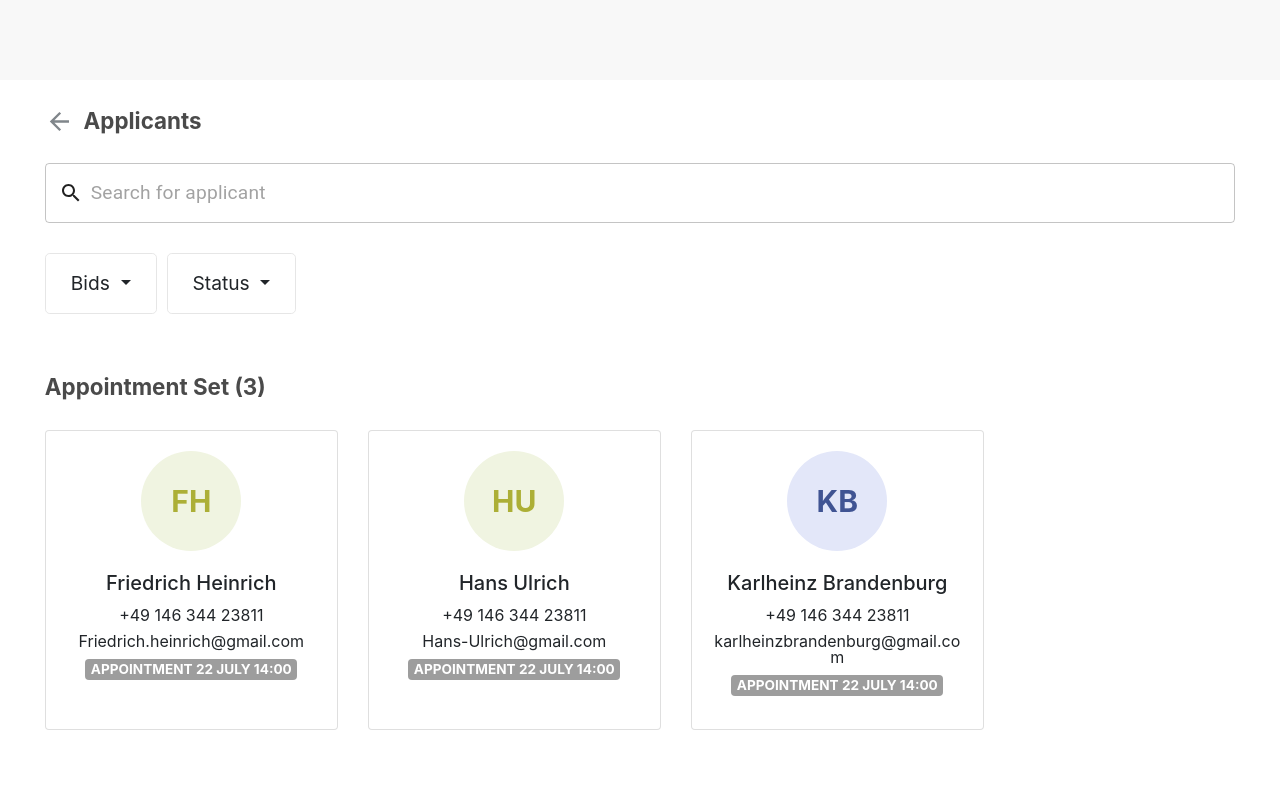
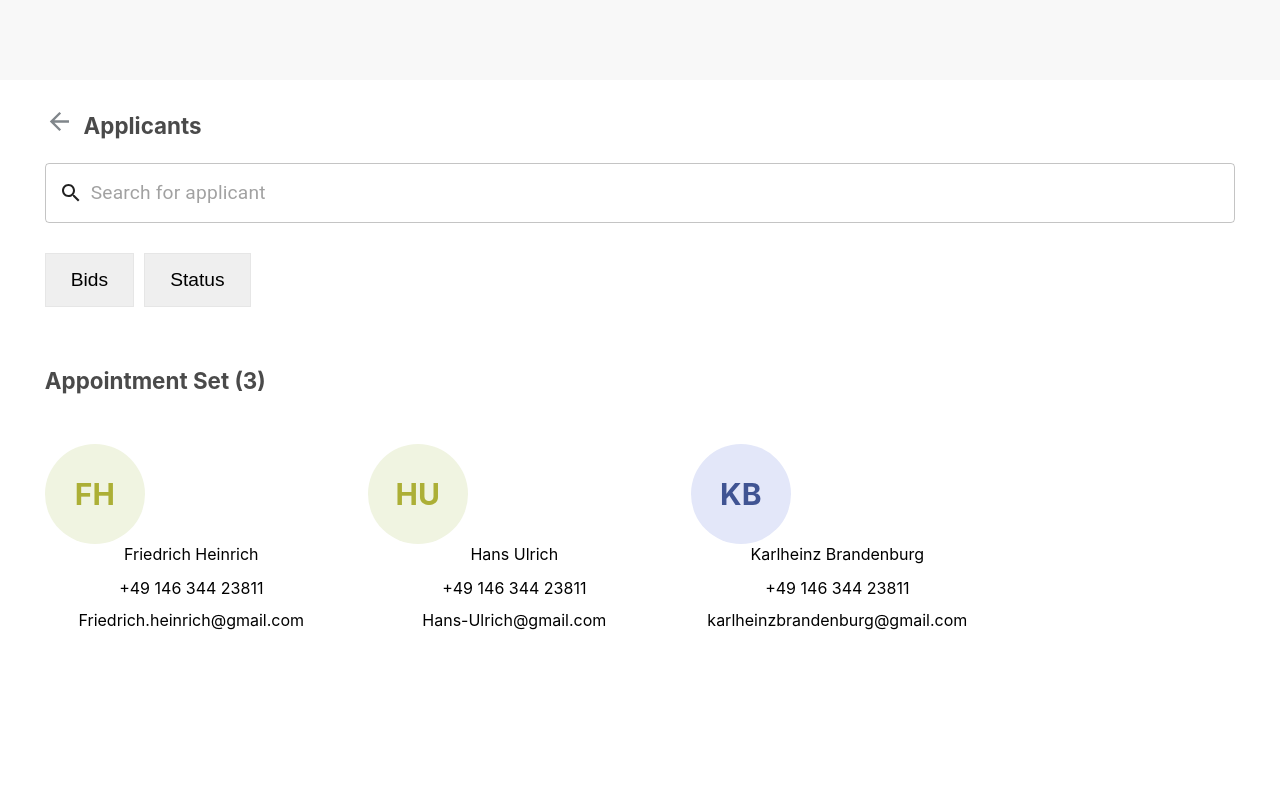
Before and after one commit to DariusPirvulescu/react-applicants, a React (Create React App) app: page / in a window 1280 px wide. Shown: the top 785 px of the page. Built offline with nearby package versions, Linux system fonts and the light colour scheme.

Commit message:
imported and added BowserRouter to index.jsx

```diff
--- a/src/index.jsx
+++ b/src/index.jsx
@@ -1,12 +1,14 @@
 import React from "react";
 import ReactDOM from "react-dom";
-import "./custom.scss";
 import "./index.scss";
 import App from "./components/App";
+import { BrowserRouter } from 'react-router-dom';
 
 ReactDOM.render(
   <React.StrictMode>
-    <App />
+    <BrowserRouter>
+      <App />
+    </BrowserRouter>
   </React.StrictMode>,
   document.getElementById("root")
 );
```
